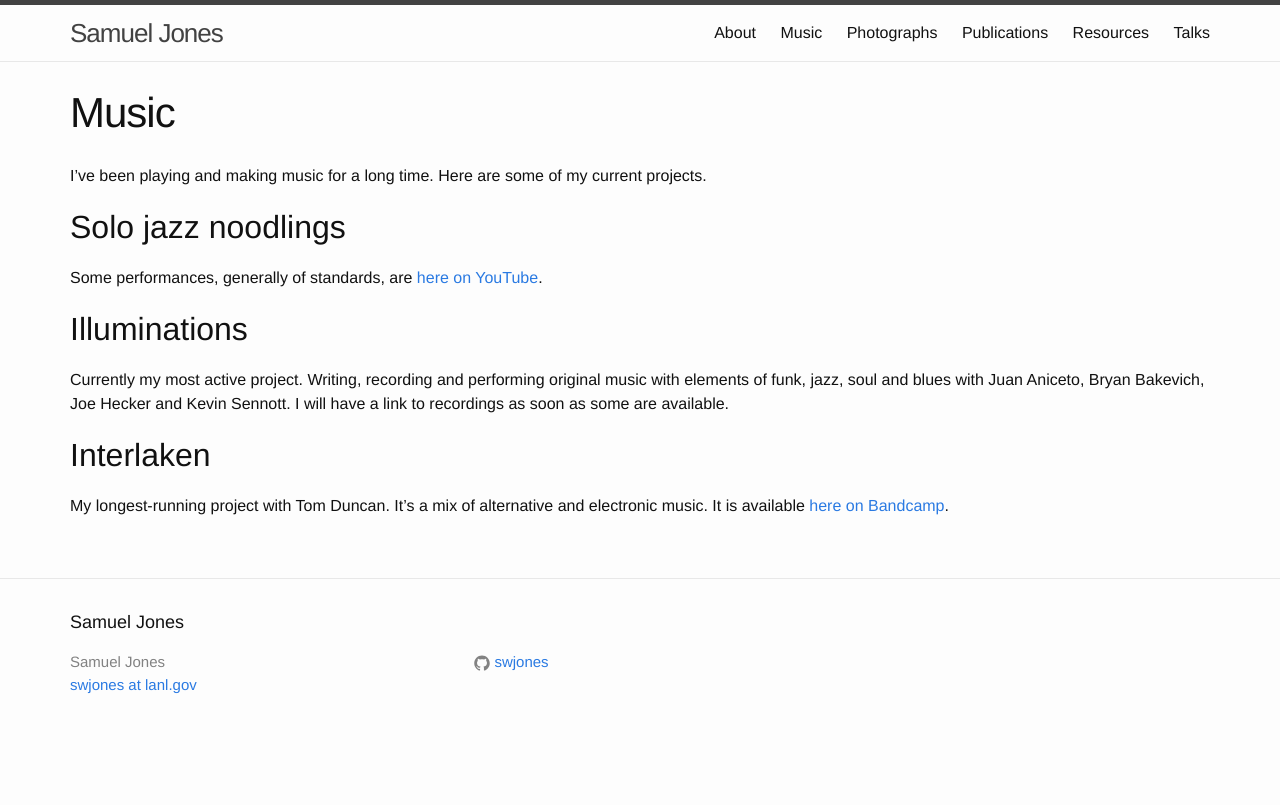
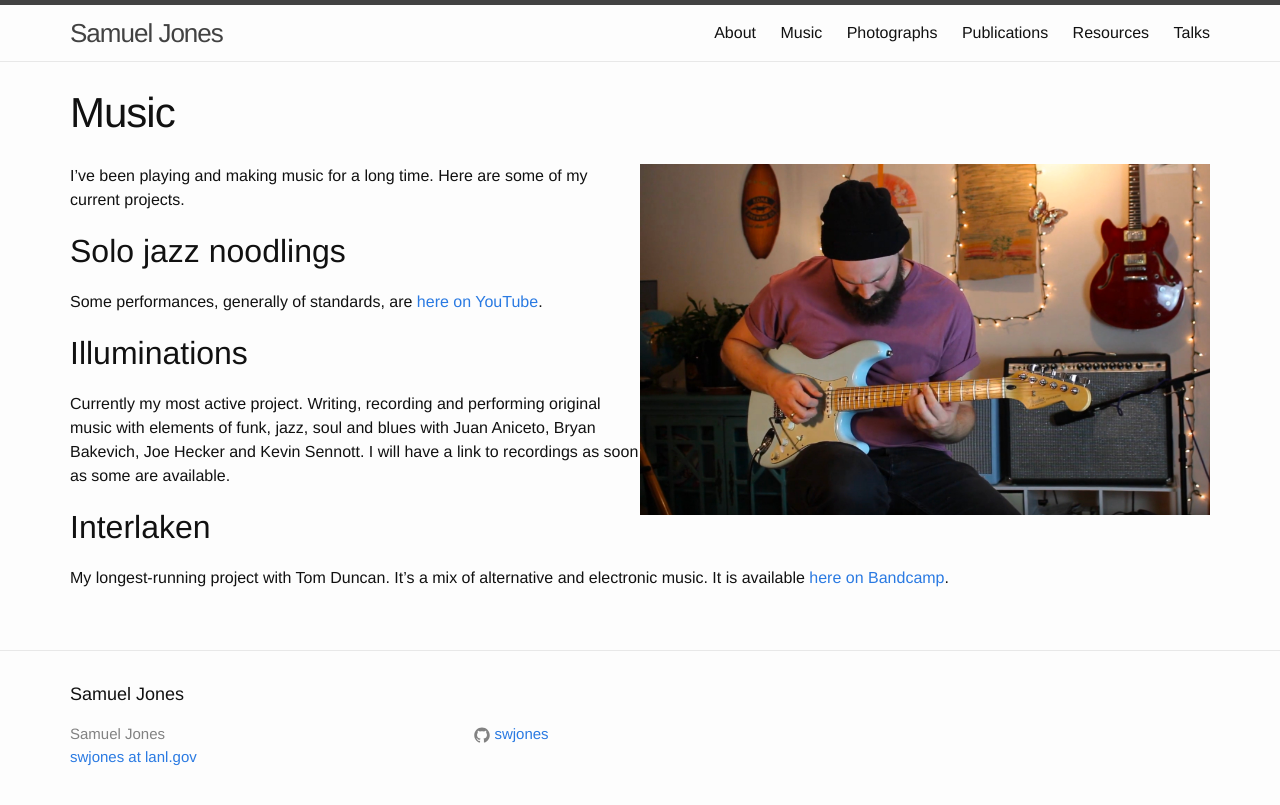
Before and after one commit to swjones/swjones.github.io, a Jekyll site: the page built from music.md, in a window 1280 px wide. Shown: the top 805 px of the page. Built offline with Jekyll 4.4.1, drawn with Linux system fonts in a browser that asks for light colours.

Commit message:
add music picture

```diff
--- a/music.md
+++ b/music.md
@@ -3,6 +3,8 @@ layout: page
 title: Music
 permalink: /music/
 ---
+
+<img style="float: right" src="../content/sam_gtr_small.jpeg" height="50%" width="50%">
 
 I've been playing and making music for a long time. Here are some of my current
 projects.
```
Also changed, not shown: content/sam_gtr_small.jpeg (added).
